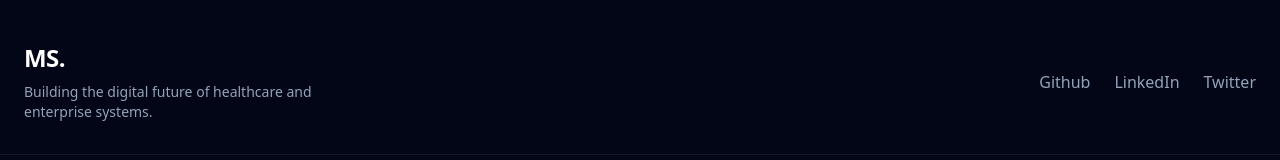
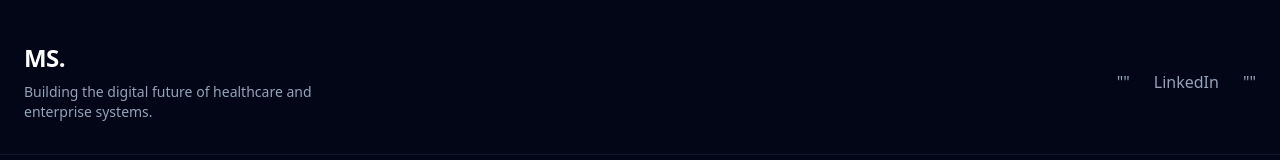
Before and after one commit to Mohit-Sangwan/Portfolio_MS, a React (Vite) app: page / in a window 1280 px wide. Shown: the part 5201-5361 px from the top of the page. Built offline with nearby package versions, Linux system fonts and the light colour scheme.

Commit message:
Update: Footer links formatting

```diff
--- a/src/App.tsx
+++ b/src/App.tsx
@@ -635,9 +635,9 @@ export default function App() {
             <p className="text-sm mt-2 max-w-xs">Building the digital future of healthcare and enterprise systems.</p>
           </div>
           <div className="flex gap-6">
-             <a href="#" className="hover:text-white transition-colors">Github</a>
+             <a href="#" className="hover:text-white transition-colors">""</a>
              <a href={personalInfo.linkedin} className="hover:text-white transition-colors">LinkedIn</a>
-             <a href="#" className="hover:text-white transition-colors">Twitter</a>
+             <a href="#" className="hover:text-white transition-colors">""</a>
           </div>
         </div>
         <div className="container mx-auto px-6 mt-8 pt-8 border-t border-slate-900 text-center text-sm text-slate-600">
```
